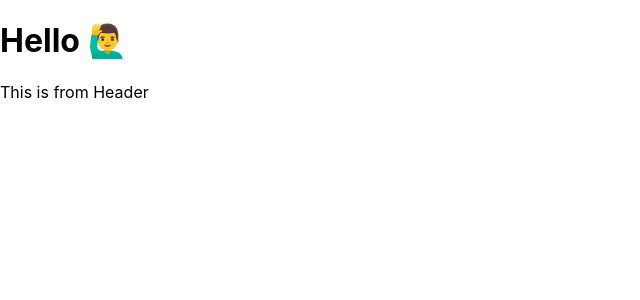
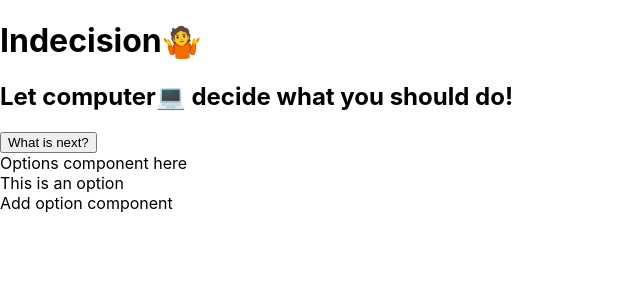
Before and after one commit to ta5n/study-react, a React (Vite) app: page / in a window 1280 px wide. Shown: the top 300 px of the page, without its empty margins (0-640 px from the left). Built offline with nearby package versions, Linux system fonts and the light colour scheme.

Commit message:
dividing into components

```diff
--- a/package.json
+++ b/package.json
@@ -38,12 +38,16 @@
     "@types/node": "^12.0.0",
     "@types/react": "^17.0.0",
     "@types/react-dom": "^17.0.0",
+    "@typescript-eslint/parser": "^5.2.0",
     "@vitejs/plugin-react": "^1.0.0",
     "@vitejs/plugin-react-refresh": "^1.3.6",
-    "eslint": "^7.11.0",
+    "eslint": "^7.32.0",
     "eslint-config-prettier": "^8.3.0",
     "eslint-plugin-prettier": "^4.0.0",
+    "eslint-plugin-promise": "^5.1.1",
+    "eslint-plugin-react": "^7.26.1",
     "prettier": "^2.4.1",
+    "ts-node": "^10.4.0",
     "typescript": "^4.1.2",
     "vite": "^2.6.11",
     "vite-plugin-svgr": "^0.4.0",
--- /dev/null
+++ b/src/Action.jsx
@@ -0,0 +1,13 @@
+import React, { Component } from 'react';
+
+export class Action extends Component {
+  render() {
+    return (
+      <div>
+        <button>What is next?</button>
+      </div>
+    );
+  }
+}
+
+export default Action;
--- a/src/App.tsx
+++ b/src/App.tsx
@@ -1,11 +1,10 @@
 import React from 'react';
-import Header from './Header';
+import Indecision from './Indecision';
 
 export default function App() {
   return (
     <div>
-      <h1>Hello 🙋‍♂️</h1>
-      <Header />
+      <Indecision />
     </div>
   );
 }
--- a/src/Header.jsx
+++ /dev/null
@@ -1,9 +0,0 @@
-import React, { Component } from 'react';
-
-export class Header extends Component {
-  render() {
-    return <p>This is from Header</p>;
-  }
-}
-
-export default Header;
--- /dev/null
+++ b/src/Header.tsx
@@ -0,0 +1,22 @@
+import React, { Component } from 'react';
+
+interface IRecipeProps {
+  title?: string;
+  subtitle?: string;
+}
+
+interface IRecipeState {}
+
+export class Header extends Component<IRecipeProps, IRecipeState> {
+  render() {
+    console.log(this.props);
+    return (
+      <div>
+        <h1>{this.props.title}</h1>
+        <h2>{this.props.subtitle}</h2>
+      </div>
+    );
+  }
+}
+
+export default Header;
--- /dev/null
+++ b/src/Indecision.tsx
@@ -0,0 +1,23 @@
+import React, { Component } from 'react';
+import Header from './Header';
+import Action from './Action';
+import Options, { AddOption } from './Options';
+
+export class Indecision extends Component {
+  render() {
+    const title = 'Indecision🤷';
+    const subtitle = 'Let computer💻 decide what you should do!';
+    const options = ['Task 1', 'Task 2', 'Task 4'];
+
+    return (
+      <div>
+        <Header title={title} subtitle={subtitle} />
+        <Action />
+        <Options />
+        <AddOption />
+      </div>
+    );
+  }
+}
+
+export default Indecision;
--- /dev/null
+++ b/src/Options.tsx
@@ -0,0 +1,27 @@
+import React, { Component } from 'react';
+
+export class Options extends Component {
+  render() {
+    return (
+      <div>
+        Options component here
+        <Option />
+      </div>
+    );
+  }
+}
+
+// each option class here
+class Option extends Component {
+  render() {
+    return <div>This is an option</div>;
+  }
+}
+
+export class AddOption extends React.Component {
+  render() {
+    return <div>Add option component</div>;
+  }
+}
+
+export default Options;
--- a/src/index.tsx
+++ b/src/index.tsx
@@ -1,7 +1,8 @@
 import React from 'react';
 import ReactDOM from 'react-dom';
 import './index.css';
-import App from './App';
+// import App from './App';
+import Indecision from './Indecision';
 // import Count from './Count';
 // import User from './User';
 import reportWebVitals from './reportWebVitals';
@@ -10,7 +11,8 @@ import reportWebVitals from './reportWebVitals';
 
 ReactDOM.render(
   <React.StrictMode>
-    <App />
+    <Indecision />
+    {/* <App /> */}
     {/* <Count /> */}
     {/* <User /> */}
     {/* <ES6Arrow /> */}
```
Also changed, not shown: .eslintrc.json (added), src/playground/Count.tsx (renamed from src/Count.tsx), 2 other files (tests, documents, lock files or other folders).
